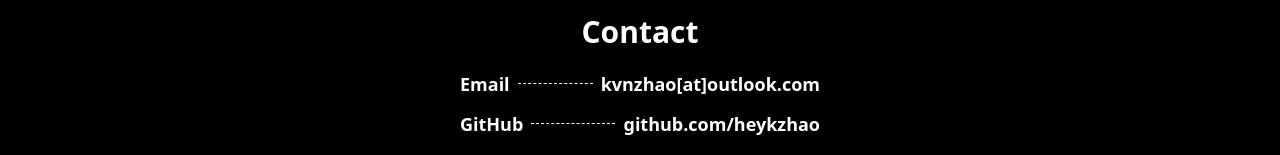
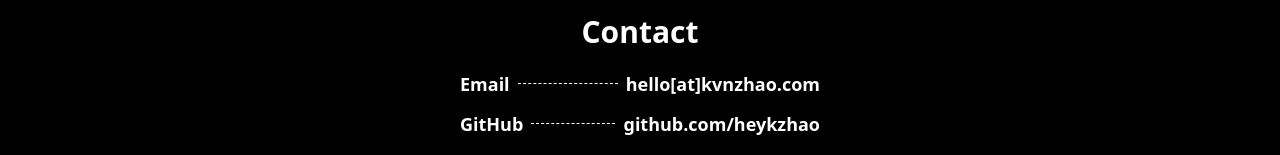
Before and after one commit to heykzhao/kvnzhao-website, a Next.js app: page / in a window 1280 px wide. Shown: the part 518-673 px from the top of the page. Built offline with nearby package versions, Linux system fonts and the light colour scheme.

Commit message:
Change email address on contact component

```diff
--- a/components/Contact/Contact.tsx
+++ b/components/Contact/Contact.tsx
@@ -15,8 +15,8 @@
   const contactItems: ContactLinks[] = [
     {
       title: "Email",
-      display_url: "kvnzhao[at]outlook.com",
-      url: "mailto:kvnzhao@outlook.com",
+      display_url: "hello[at]kvnzhao.com",
+      url: "mailto:hello@kvnzhao.com",
     },
     {
       title: "GitHub",
```
